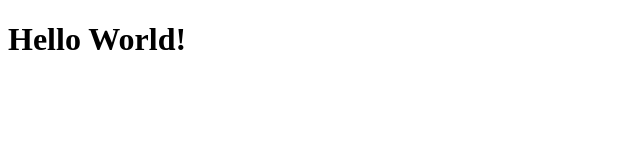
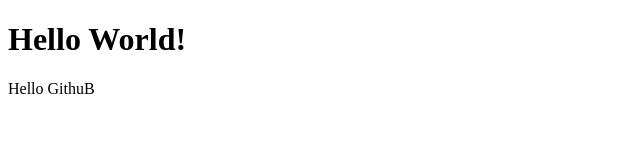
Before and after one commit to Wichaphon/Test-git, a plain HTML site: page index.html in a window 1280 px wide. Shown: the whole page, without its empty margins (0-640 px from the left). Drawn offline with Linux system fonts and the light colour scheme.

Commit message:
Add Hello message

```diff
--- a/test1.html
+++ b/index.html
@@ -8,6 +8,7 @@
 </head>
 <body>
     <h1>Hello World!</h1>
+    <p>Hello GithuB</p>
 
 </body>
 </html>
```
